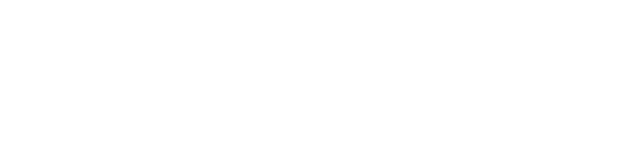
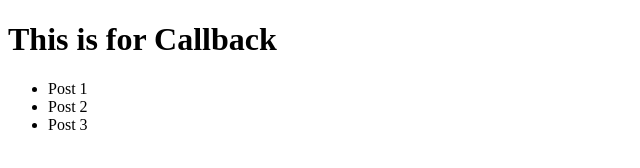
Before and after one commit to souravskr/data-structures-algorithms, a website: page index.html in a window 1280 px wide. Shown: the whole page, without its empty margins (0-640 px from the left). Drawn offline with Linux system fonts and the light colour scheme.

Commit message:
callback

```diff
--- /dev/null
+++ b/callback.js
@@ -0,0 +1,35 @@
+const posts = [
+    {
+        title: "Post 1",
+        body: "This is Post 1"
+    },
+    {
+        title: "Post 2",
+        body: "This is Post 2"
+    }
+]
+
+const getPosts = ()=>{
+    setTimeout(() => {
+        let output = ""
+        posts.forEach(post => {
+            output+=`<li>${post.title}</li>`
+        })
+        document.getElementById("list").innerHTML = output
+    }, 1000);
+}
+
+const createPost = (post, callback)=> {
+    setTimeout(() => {
+        posts.push(post)
+        callback()
+    }, 2000);
+}
+
+
+
+let post = {title: "Post 3", body: "This is Post 3"}
+
+
+
+createPost(post, getPosts)
--- a/index.html
+++ b/index.html
@@ -5,5 +5,9 @@
     <meta name="viewport" content="width=device-width, initial-scale=1.0" />
     <title>Document</title>
   </head>
-  <body></body>
+  <body>
+    <h1>This is for Callback</h1>
+    <ul id="list"></ul>
+    <script src="callback.js"></script>
+  </body>
 </html>
```
Also changed, not shown: p.ts (added).
